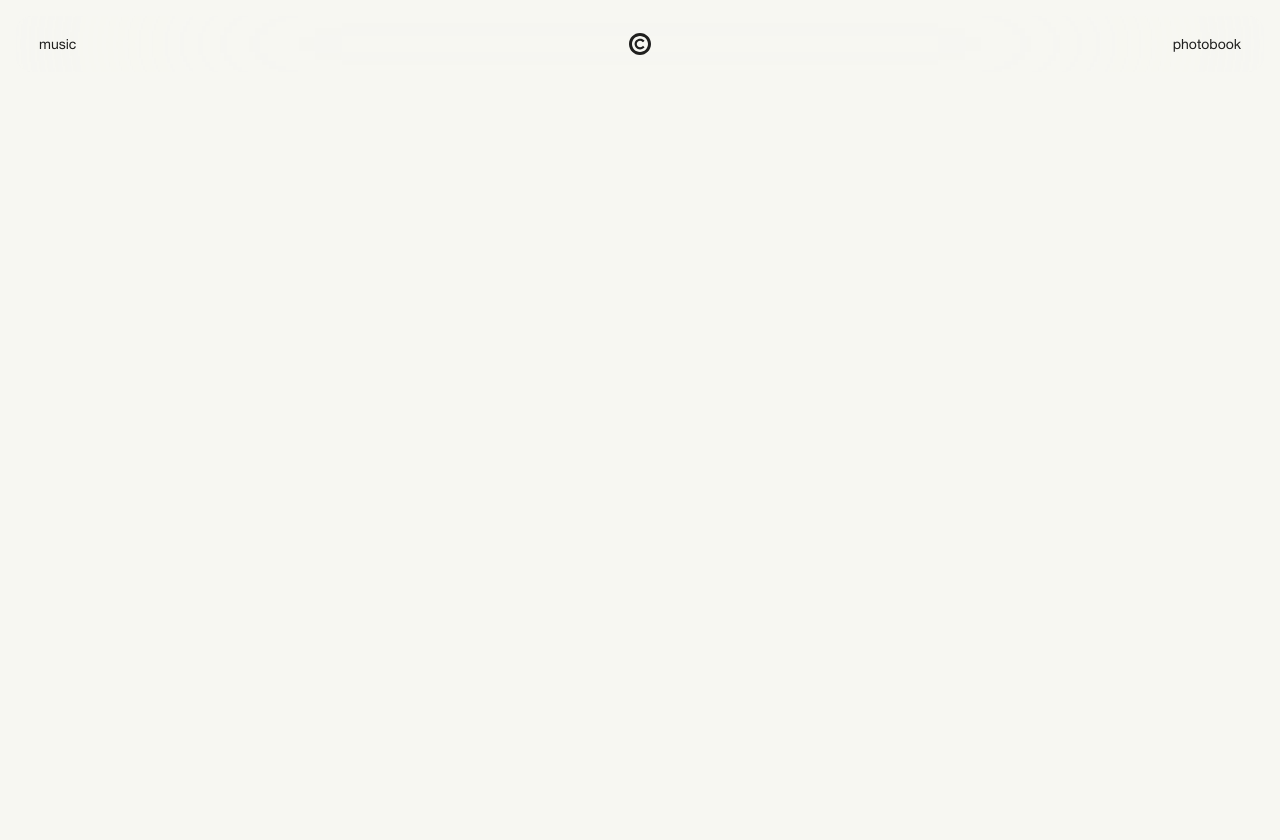
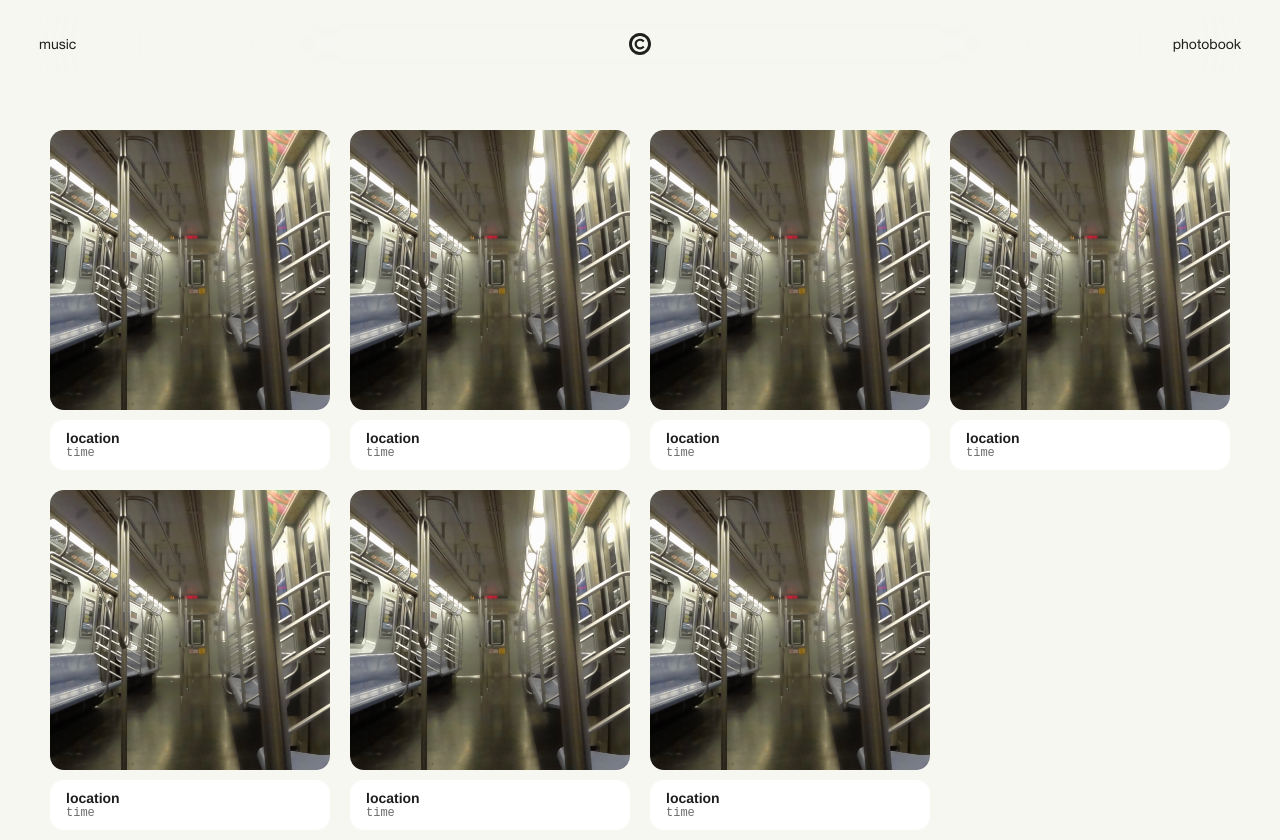
Before and after one commit to jimmydagumjr/cathartic, a plain HTML site: page index.html in a window 1280 px wide. Both pictures are taken after a click on the button "photobook". Before the commit the page ends 800 px from the top, so only its background shows below. Drawn offline with Linux system fonts and the light colour scheme; a web font is replaced by a local one.

Commit message:
added photobook page

```diff
--- a/index.html
+++ b/index.html
@@ -104,7 +104,7 @@
 
       <div class="bar-wrapper">
         <div class="bar">
-          <input id="slider" type="range" value="0" step=".00000000000000001" min="0" max="100">
+          <input autocomplete="off" id="slider" type="range" value="0" step=".00000000000000001" min="0" max="100">
           <div class="time">
             <h5 class="current-time">0:00</h5>
             <h5 class="duration">0:00</h5>
@@ -197,9 +197,71 @@
     </div>
 
     <!--photobook-->
-    <div class="photo-body">
-      <div class="photo-container">
-
+    <div class="photo-body hide">
+      <div class="photo-container page-switch-down hide">
+        <div class="card">
+          <div class="card__img-container">
+            <img class="card__img" src="coverart/1.jpg">
+          </div>
+          <div class="card__details">
+            <h2 class="card__location">location</h2>
+            <p class="card__time">time</p>
+          </div>
+        </div>
+        <div class="card">
+          <div class="card__img-container">
+            <img class="card__img" src="coverart/1.jpg">
+          </div>
+          <div class="card__details">
+            <h2 class="card__location">location</h2>
+            <p class="card__time">time</p>
+          </div>
+        </div>
+        <div class="card">
+          <div class="card__img-container">
+            <img class="card__img" src="coverart/1.jpg">
+          </div>
+          <div class="card__details">
+            <h2 class="card__location">location</h2>
+            <p class="card__time">time</p>
+          </div>
+        </div>
+        <div class="card">
+          <div class="card__img-container">
+            <img class="card__img" src="coverart/1.jpg">
+          </div>
+          <div class="card__details">
+            <h2 class="card__location">location</h2>
+            <p class="card__time">time</p>
+          </div>
+        </div>
+        <div class="card">
+          <div class="card__img-container">
+            <img class="card__img" src="coverart/1.jpg">
+          </div>
+          <div class="card__details">
+            <h2 class="card__location">location</h2>
+            <p class="card__time">time</p>
+          </div>
+        </div>
+        <div class="card">
+          <div class="card__img-container">
+            <img class="card__img" src="coverart/1.jpg">
+          </div>
+          <div class="card__details">
+            <h2 class="card__location">location</h2>
+            <p class="card__time">time</p>
+          </div>
+        </div>
+        <div class="card">
+          <div class="card__img-container">
+            <img class="card__img" src="coverart/1.jpg">
+          </div>
+          <div class="card__details">
+            <h2 class="card__location">location</h2>
+            <p class="card__time">time</p>
+          </div>
+        </div>
       </div>
     </div>
 
--- a/musicplayer.js
+++ b/musicplayer.js
@@ -8,6 +8,7 @@ const progressBar = document.querySelector(".bar"),
 
 const volumeBtn = document.querySelector("#volume"),
   volumeMuteBtn = document.querySelector("#volume-mute");
+
 
 //toggle menu from song to playlist & vice versa
 menuBtn.addEventListener("click", () => {
@@ -32,7 +33,29 @@ let playing = false,
   favorite = [],
   audio = new Audio();
 
+const songsEndpoint = "https://gist.githubusercontent.com/jimmydagumjr/4c2e5e07cec916b2457418de6eda8e42/raw/a9073045d9b25a43c54878eaf5dad3d57a413bd6/catharticsongs.JSON";
 
+/*
+const getData = async () => {
+  const response = await fetch(songsEndpoint);
+  //error handle
+  if (!response.ok) {
+    throw new Error(`HTTP error! status: ${response.status}`);
+  }
+  //convert data to json
+  const data = await response.json();
+  //Array.fromAsync(data).then((songs) => console.log(songs));
+  return data;
+}
+
+const addSongs = async () => {
+  songs = await getData();
+  console.log(songs);
+  updatePlaylist(songs);
+  return songs;
+}
+addSongs();
+*/
 
 const songs = [
   {
@@ -87,6 +110,7 @@ const songs = [
 
 ];
 
+
 const playlistContainer = document.querySelector("#playlist"),
   infoWrapper = document.querySelector(".info"),
   coverImage = document.querySelector(".cover-image"),
@@ -102,13 +126,9 @@ function init() {
     updatePlaylist(songs);
     loadSong(currentSong);
   });
-
-  //updatePlaylist(songs);
-  //loadSong(currentSong);
 }
 
 init();
-
 
 
 function updatePlaylist(songs) {
--- a/pageswitch.js
+++ b/pageswitch.js
@@ -63,6 +63,7 @@ photobookBtn.addEventListener("click", () => {
         toggleActive(musicPage);
     }
     //toggle on photobook page active class
+    slideDown(photoContainer);
     toggleActive(photoPage);
     toggleHide(photoPage);
     toggleHide(photoContainer);
--- a/style.css
+++ b/style.css
@@ -67,6 +67,7 @@ element {
 }
 
 body {
+  margin: 0;
   height: 100vh;
   color: var(--black);
   background-color: var(--primarycolor);
@@ -229,10 +230,70 @@ header {
 }
 
 
+/*photobook*/
+
+.photo-body {
+  max-width: 120rem;
+  /*width: min(80%, 1200px);*/
+  margin-inline: auto;
+  padding-top: 5%;
+}
+
+.photo-container {
+  display: grid;
+  grid-template-columns: repeat(auto-fit, minmax(30rem, 1fr));
+}
+
+.card {
+  padding: 1rem;
+}
+
+img, picture {
+  max-width: 100%;
+  display: block;
+}
+
+.card__img-container {
+  border-radius: 1.4rem;
+  width: 100%;
+  aspect-ratio: 1 / 1;
+  overflow: hidden;
+  margin-bottom: 1rem;
+}
+
+.card__img {
+  width: 100%;
+  aspect-ratio: 1 / 1;
+  object-fit: cover;
+}
+
+.card__details {
+  background-color: var(--white);
+  border-radius: 1.4rem;
+  padding: 1rem 1.6rem;
+  text-align: left;
+  align-self: end;
+}
+
+.card__location {
+  font-size: 1.4rem;
+  font-weight: 600;
+}
+
+.card__time {
+  font-family: "Courier";
+  font-size: 1.2rem;
+  color: var(--gray);
+}
 
 
-
-
+/*anything under 1024 px
+@media screen and (max-width: 1024px) {
+  .photo-container {
+    --num-cols: 2;
+    --row-height: 200px;
+  }
+}*/
 
 
 
```
